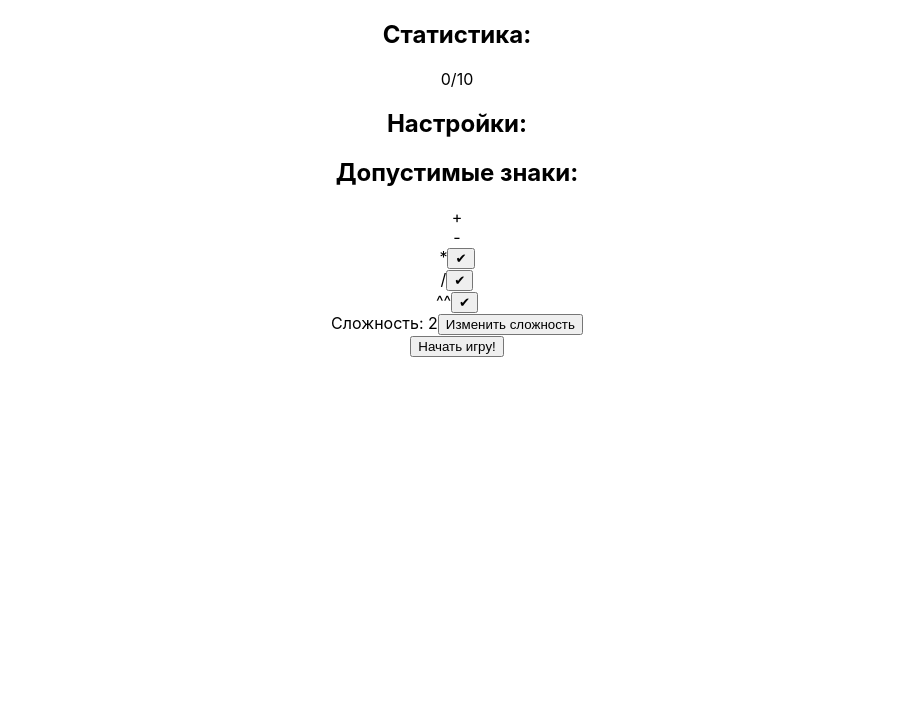
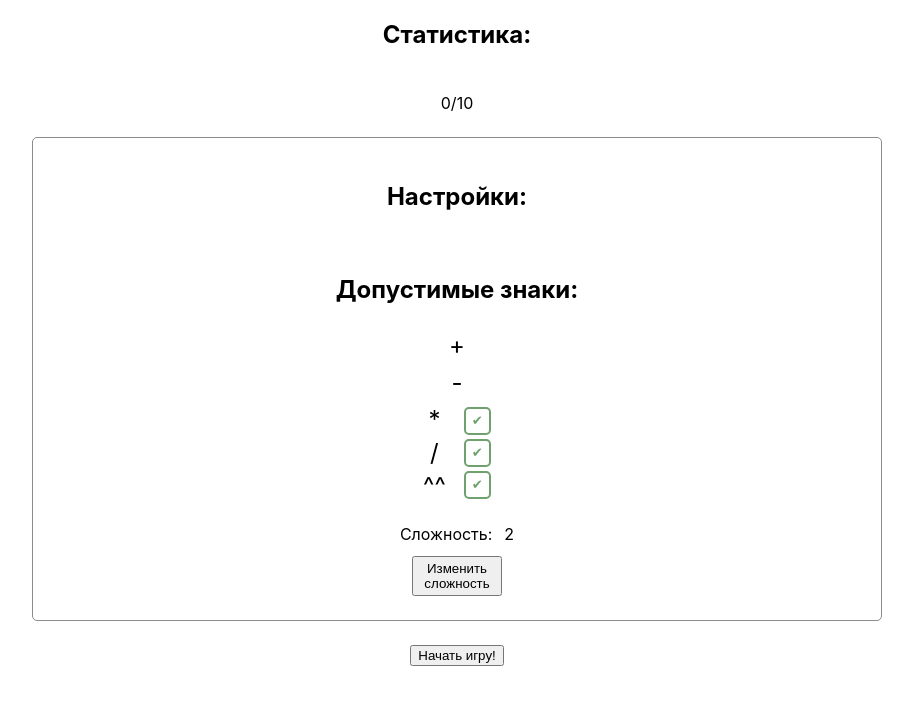
Before and after one commit to sovakrya/quiz, a React (Create React App) app: page / in a window 1280 px wide. Shown: the top 704 px of the page, without its empty margins (183-1096 px from the left). Built offline with nearby package versions, Linux system fonts and the light colour scheme.

Commit message:
added styles in SetingsGame

```diff
--- a/src/components/SetingsGame.tsx
+++ b/src/components/SetingsGame.tsx
@@ -1,38 +1,39 @@
 import { useState } from "react";
+import "../styles/SetingsGame.css";
 
 export default function SetingsGame() {
   const [complexity, setComplexity] = useState(2);
   return (
-    <div>
+    <div className="setings-main-box">
       <h2>Настройки:</h2>
 
-      <div>
+      <div className="setings-sign-box">
         <h2>Допустимые знаки:</h2>
-        <div>
-          <span>+</span>
-        </div>
-        <div>
-          <span>-</span>
-        </div>
-        <div>
-          <span>*</span>
-          <button>✔</button>
-        </div>
-        <div>
-          <span>/</span>
-          <button>✔</button>
-        </div>
-        <div>
-          <span>^^</span>
-          <button>✔</button>
+
+        <span className="setings-sign">+</span>
+        <span className="setings-sign">-</span>
+
+        <div className="setings-content-box" >
+          <div className="sign-content-box">
+            <span className="setings-sign">*</span>
+            <span className="setings-sign">/</span>
+            <span className="setings-sign">^^</span>
+          </div>
+
+          <div className="sign-content-box">
+            <button className="sign-btn">✔</button>
+            <button className="sign-btn">✔</button>
+            <button className="sign-btn">✔</button>
+          </div>
         </div>
       </div>
 
-
-      <div>
+      <div className="difficulty-box">
+        <div className="difficulty-title-box">
         <span>Сложность: </span>
         <span>{` ${complexity}`}</span>
-        <button>Изменить сложность</button>
+        </div>
+        <button className="difficulty-btn">Изменить сложность</button>
       </div>
     </div>
   );
--- a/src/components/StartGame.tsx
+++ b/src/components/StartGame.tsx
@@ -1,5 +1,6 @@
 import { useState } from "react"
 import SetingsGame from "./SetingsGame"
+import "../styles/StartGame.css"
 
 export default function StartGame (){
     const [date, setDate] = useState(null)
@@ -8,7 +9,7 @@ export default function StartGame (){
 
 
     return(
-        <div>
+        <div className="start-main-box">
           <h2>Статистика:</h2>
         <span>{date} {countTask}/10</span>
 
--- a/src/styles/SetingsGame.css
+++ b/src/styles/SetingsGame.css
@@ -0,0 +1,64 @@
+.setings-main-box {
+  display: flex;
+  flex-direction: column;
+  gap: 24px;
+  border: solid 1.5px rgb(139, 139, 139);
+  width: 800px;
+  justify-content: center;
+  padding: 24px;
+  border-radius: 5px;
+}
+
+.setings-sign-box {
+  display: flex;
+  flex-direction: column;
+  gap: 8px;
+}
+
+.setings-content-box {
+  display: flex;
+  gap: 18px;
+  align-items: center;
+  justify-content: center;
+}
+
+.sign-content-box {
+  display: flex;
+  flex-direction: column;
+  gap: 4px;
+}
+
+.setings-sign {
+  font-size: 24px;
+}
+
+.sign-btn {
+  height: 28px;
+  background: none;
+  border: solid 2px rgb(111, 161, 111);
+  color: rgb(111, 161, 111);
+  border-radius: 5px;
+  cursor: pointer;
+}
+
+.sign-btn:hover {
+    background-color: rgb(193, 221, 193);;
+}
+
+.difficulty-box {
+    display: flex;
+    flex-direction: column;
+    gap: 12px;
+}
+
+.difficulty-title-box {
+    display: flex;
+    gap: 12px;
+    justify-content: center;
+}
+
+.difficulty-btn {
+    align-self: center;
+    width: 90px;
+    height: 40px;
+}
--- /dev/null
+++ b/src/styles/StartGame.css
@@ -0,0 +1,6 @@
+.start-main-box {
+    display: flex;
+    flex-direction: column;
+    gap: 24px;
+    align-items: center;
+}
```
